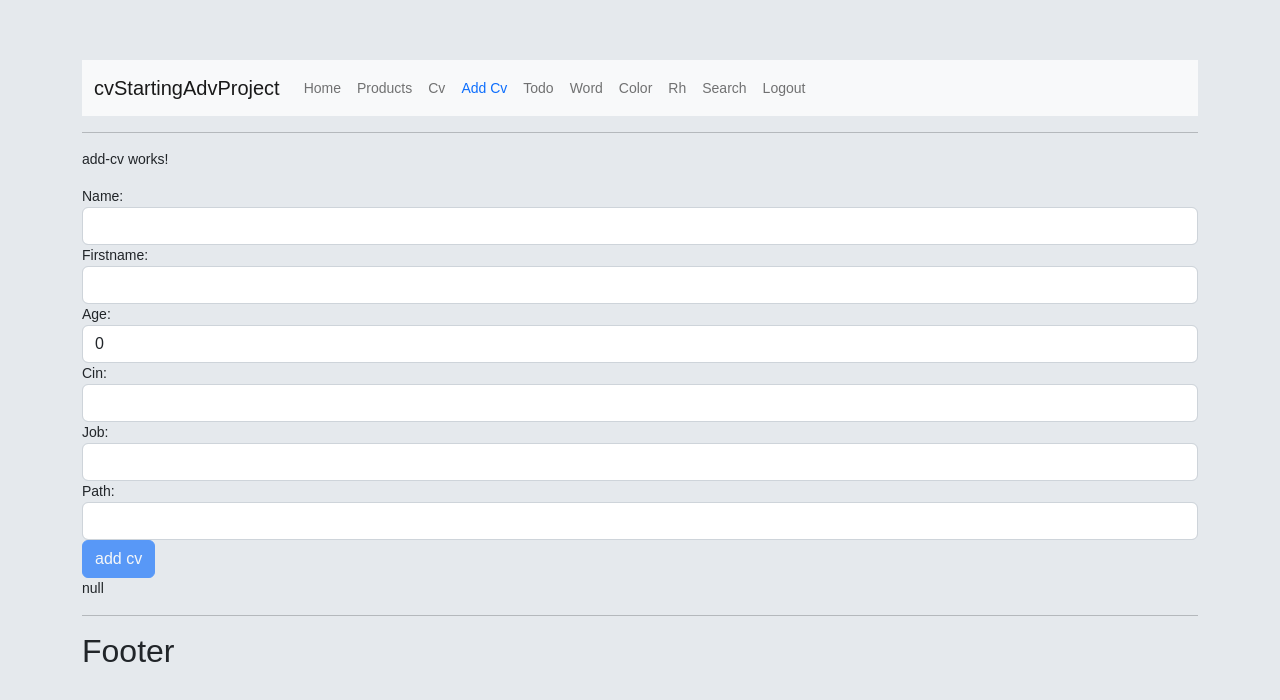
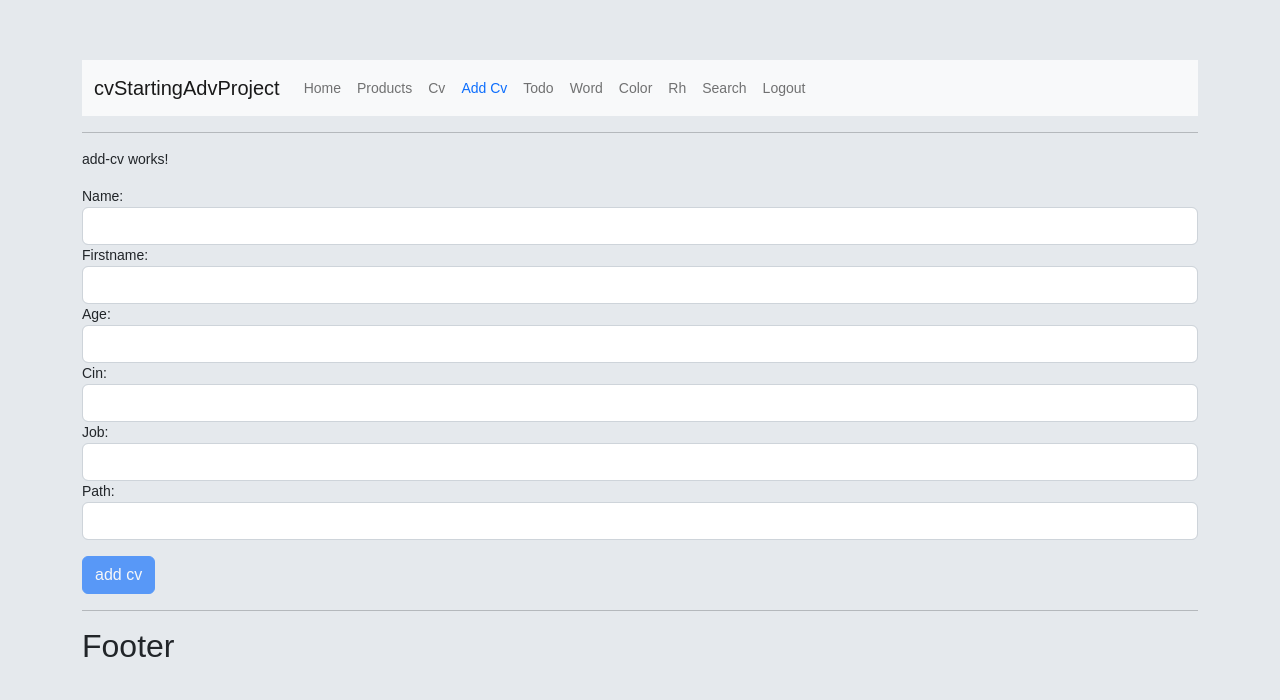
Before and after one commit to EmGh3/TP2, an Angular app: page /cv/add in a window 1280 px wide. Shown: the top 700 px of the page. Built offline with nearby package versions, Linux system fonts and the light colour scheme; sample sign-in values are in the browser's storage.

Commit message:
protection mineurs

```diff
--- a/src/app/cv/add-cv/add-cv.component.html
+++ b/src/app/cv/add-cv/add-cv.component.html
@@ -1,30 +1,78 @@
 <p>add-cv works!</p>
+
 <form [formGroup]="form">
+  <!-- Nom -->
   Name:
   <input type="text" class="form-control" formControlName="name" />
   <div
-    *ngIf="form.get('name')?.errors && form.get('name')?.touched"
+    *ngIf="name?.errors && name?.touched"
     class="alert alert-danger"
   >
     Ce champ est obligatoire
   </div>
+
+  <!-- Prénom -->
   Firstname:
-  <input type="text" class="form-control" formControlName="firstname" /> Age:
-  <input type="text" class="form-control" formControlName="age" /> Cin:
+  <input type="text" class="form-control" formControlName="firstname" />
+  <div
+    *ngIf="firstname?.errors && firstname?.touched"
+    class="alert alert-danger"
+  >
+    Ce champ est obligatoire
+  </div>
+
+  <!-- Âge -->
+  Age:
+  <input type="number" class="form-control" formControlName="age" />
+  <div
+    *ngIf="age?.errors && age?.touched"
+    class="alert alert-danger"
+  >
+    L'âge est obligatoire et doit être positif
+  </div>
+
+  <!-- CIN -->
+  Cin:
   <input type="text" class="form-control" formControlName="cin" />
   <div
-    *ngIf="
-      form.errors && form.errors['cinFirstCars'] && cin?.touched && age?.touched
-    "
+    *ngIf="cin?.errors && cin?.touched"
     class="alert alert-danger"
   >
-    Cette Cin est invalide
+    <div *ngIf="cin?.errors?.['required']">Le CIN est obligatoire</div>
+    <div *ngIf="cin?.errors?.['pattern']">Le CIN doit contenir exactement 8 chiffres</div>
   </div>
-  Job: <input type="text" class="form-control" formControlName="job" /> Path:
-  <input type="text" class="form-control" formControlName="path" />
 
-  <button [disabled]="form.invalid" class="btn btn-primary" (click)="addCv()">
+  <!-- Profession -->
+  Job:
+  <input type="text" class="form-control" formControlName="job" />
+  <div
+    *ngIf="job?.errors && job?.touched"
+    class="alert alert-danger"
+  >
+    Ce champ est obligatoire
+  </div>
+
+  <!-- Chemin de l'image avec protection des mineurs -->
+  Path:
+  <input
+    type="text"
+    class="form-control"
+    formControlName="path"
+    [disabled]="isMinor"
+    [class.disabled-field]="isMinor"
+  />
+
+  <!-- Message d'information pour les mineurs -->
+  <div *ngIf="isMinor" class="alert alert-warning mt-2">
+    ⚠️ Pour protéger les informations personnelles des mineurs, le champ image est désactivé.
+  </div>
+
+  <button
+    [disabled]="form.invalid"
+    class="btn btn-primary mt-3"
+    (click)="addCv()"
+    type="button"
+  >
     add cv
   </button>
 </form>
-{{ form.errors | json }}
--- a/src/app/cv/add-cv/add-cv.component.ts
+++ b/src/app/cv/add-cv/add-cv.component.ts
@@ -1,4 +1,4 @@
-import { Component } from "@angular/core";
+import { Component, OnInit } from "@angular/core";
 import {
   AbstractControl,
   FormBuilder,
@@ -15,7 +15,7 @@ import { Cv } from "../model/cv";
   templateUrl: "./add-cv.component.html",
   styleUrls: ["./add-cv.component.css"],
 })
-export class AddCvComponent {
+export class AddCvComponent implements OnInit {
   constructor(
     private cvService: CvService,
     private router: Router,
@@ -23,57 +23,92 @@ export class AddCvComponent {
     private formBuilder: FormBuilder
   ) {}
 
-  form = this.formBuilder.group(
-    {
-      name: ["", Validators.required],
-      firstname: ["", Validators.required],
-      path: [""],
-      job: ["", Validators.required],
-      cin: [
-        "",
-        {
-          validators: [Validators.required, Validators.pattern("[0-9]{8}")],
-        },
-      ],
-      age: [
-        0,
-        {
-          validators: [Validators.required],
-        },
-      ],
-    },
-  );
+  form = this.formBuilder.group({
+    name: ["", [Validators.required]],
+    firstname: ["", [Validators.required]],
+    path: [""],
+    job: ["", [Validators.required]],
+    cin: ["", [Validators.required, Validators.pattern(/^[0-9]{8}$/)]],
+    age: [null, [Validators.required, Validators.min(0)]],
+  });
 
-  addCv() {
-    this.cvService.addCv(this.form.value as Cv).subscribe({
-      next: (cv) => {
-        this.router.navigate([APP_ROUTES.cv]);
-        this.toastr.success(`Le cv ${cv.firstname} ${cv.name}`);
-      },
-      error: (err) => {
-        this.toastr.error(
-          `Une erreur s'est produite, Veuillez contacter l'admin`
-        );
-      },
+  ngOnInit() {
+    console.log('AddCvComponent initialisé');
+
+    this.age.valueChanges.subscribe(age => {
+      console.log('Âge changé:', age);
+      this.updatePathFieldState(age);
+    });
+
+    this.form.statusChanges.subscribe(status => {
+      console.log('Statut du formulaire:', status);
     });
   }
 
+  private updatePathFieldState(age: number | null): void {
+    console.log('Mise à jour du champ path pour âge:', age);
+    const pathControl = this.path;
+
+    if (age !== null && age < 18) {
+      console.log('Mineur détecté - désactivation du champ path');
+      pathControl?.disable();
+      pathControl?.setValue('');
+    } else {
+      console.log('Majeur détecté - activation du champ path');
+      pathControl?.enable();
+    }
+  }
+
+  addCv() {
+  console.log('Bouton addCv cliqué');
+  if (this.form.invalid) {
+    this.toastr.warning('Veuillez corriger les erreurs dans le formulaire', 'Formulaire invalide');
+    return;
+  }
+  const name = this.name.value;
+  const firstname = this.firstname.value;
+  this.router.navigate([APP_ROUTES.cv]);
+  this.toastr.success(`Le cv ${firstname} ${name} a été ajouté avec succès`);
+
+}
+
+  private generateId(): number {
+    // Générer un ID unique (timestamp ou aléatoire)
+    return Date.now() + Math.floor(Math.random() * 1000);
+  }
+
+  private markAllFieldsAsTouched(): void {
+    Object.keys(this.form.controls).forEach(key => {
+      const control = this.form.get(key);
+      if (control) {
+        control.markAsTouched();
+      }
+    });
+  }
+
+  // Getters pour les contrôles du formulaire
   get name(): AbstractControl {
     return this.form.get("name")!;
   }
-  get firstname() {
-    return this.form.get("firstname");
+  get firstname(): AbstractControl {
+    return this.form.get("firstname")!;
   }
   get age(): AbstractControl {
     return this.form.get("age")!;
   }
-  get job() {
-    return this.form.get("job");
+  get job(): AbstractControl {
+    return this.form.get("job")!;
   }
-  get path() {
-    return this.form.get("path");
+  get path(): AbstractControl {
+    return this.form.get("path")!;
   }
   get cin(): AbstractControl {
     return this.form.get("cin")!;
   }
+
+  // Méthode pour vérifier si la personne est mineure
+  get isMinor(): boolean {
+    const ageValue = this.age.value;
+    return ageValue !== null && ageValue < 18;
+  }
 }
```
